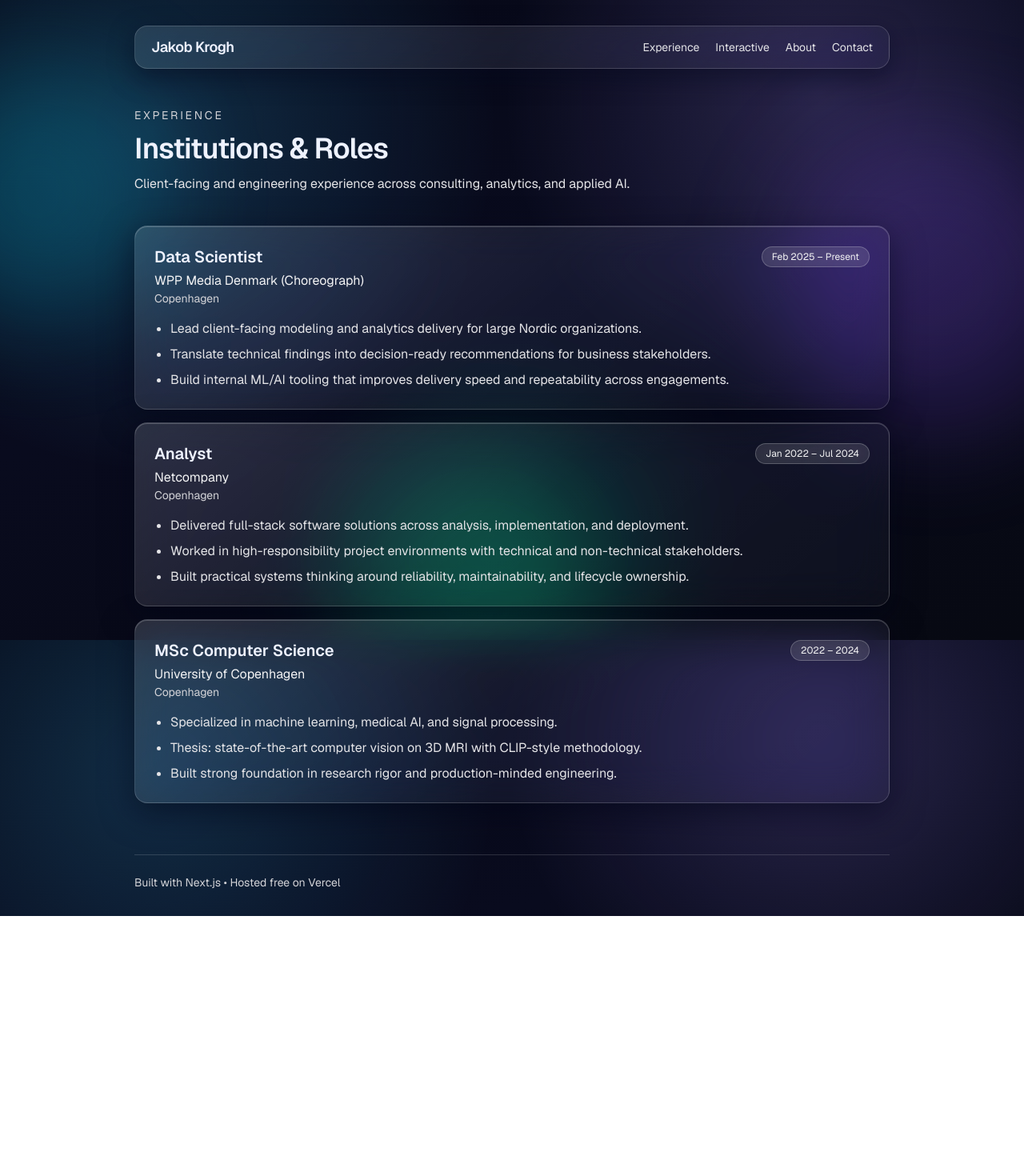
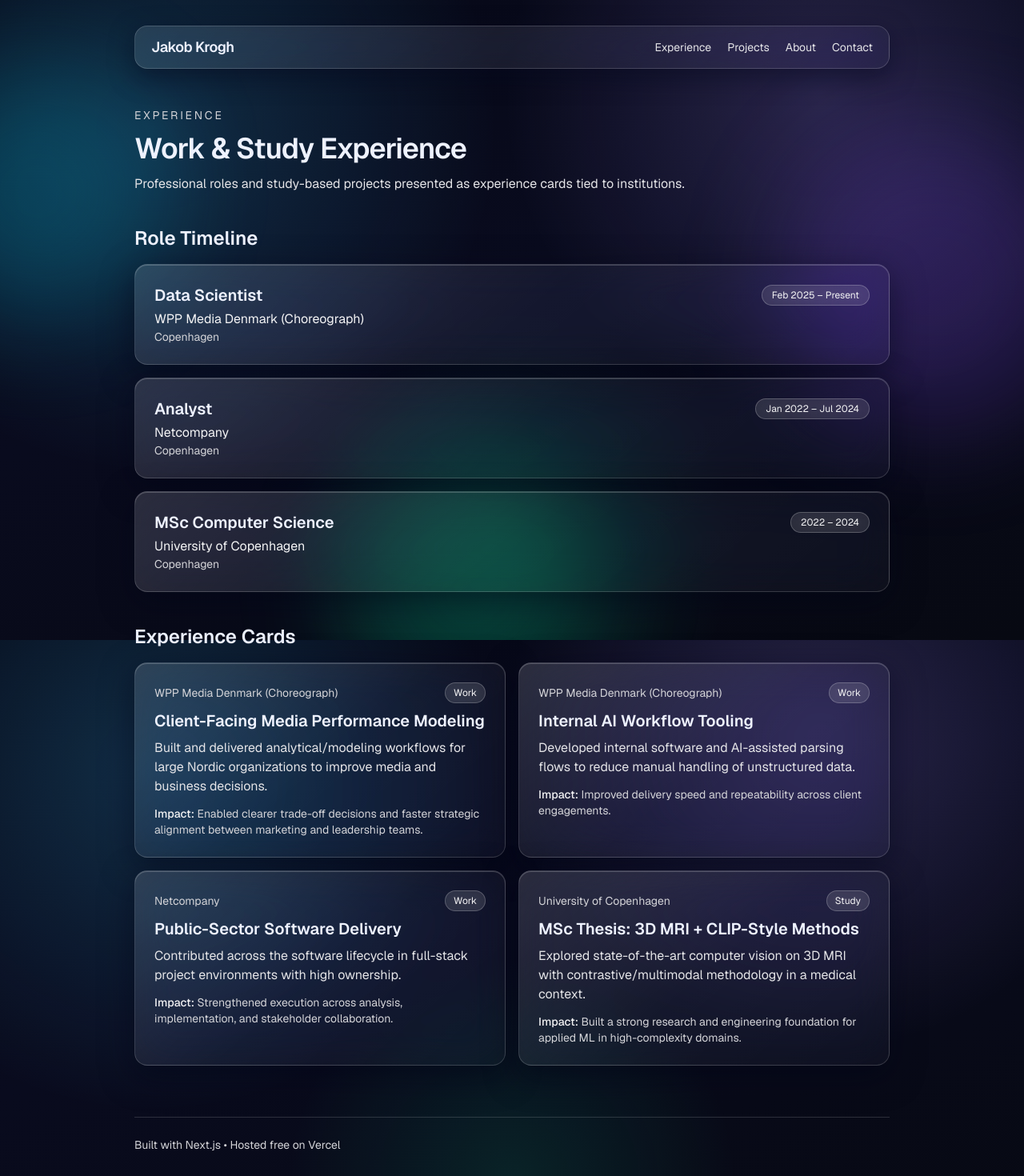
Before and after one commit to jakekrogh/z-portfolio, a Next.js app: page /experience in a window 1280 px wide. Shown: the top 1470 px of the page at 80% size. Before the commit the page ends 1145 px from the top, so only its background shows below. Built offline with nearby package versions, Linux system fonts and the light colour scheme.

Commit message:
refactor: make experience institution-focused and projects interactive-only

```diff
--- a/src/app/experience/page.tsx
+++ b/src/app/experience/page.tsx
@@ -1,17 +1,65 @@
 import { experiences } from "@/data/experience";
+
+type ExperienceProject = {
+  title: string;
+  institution: string;
+  type: "Work" | "Study";
+  summary: string;
+  impact: string;
+};
+
+const experienceProjects: ExperienceProject[] = [
+  {
+    title: "Client-Facing Media Performance Modeling",
+    institution: "WPP Media Denmark (Choreograph)",
+    type: "Work",
+    summary:
+      "Built and delivered analytical/modeling workflows for large Nordic organizations to improve media and business decisions.",
+    impact:
+      "Enabled clearer trade-off decisions and faster strategic alignment between marketing and leadership teams.",
+  },
+  {
+    title: "Internal AI Workflow Tooling",
+    institution: "WPP Media Denmark (Choreograph)",
+    type: "Work",
+    summary:
+      "Developed internal software and AI-assisted parsing flows to reduce manual handling of unstructured data.",
+    impact:
+      "Improved delivery speed and repeatability across client engagements.",
+  },
+  {
+    title: "Public-Sector Software Delivery",
+    institution: "Netcompany",
+    type: "Work",
+    summary:
+      "Contributed across the software lifecycle in full-stack project environments with high ownership.",
+    impact:
+      "Strengthened execution across analysis, implementation, and stakeholder collaboration.",
+  },
+  {
+    title: "MSc Thesis: 3D MRI + CLIP-Style Methods",
+    institution: "University of Copenhagen",
+    type: "Study",
+    summary:
+      "Explored state-of-the-art computer vision on 3D MRI with contrastive/multimodal methodology in a medical context.",
+    impact:
+      "Built a strong research and engineering foundation for applied ML in high-complexity domains.",
+  },
+];
 
 export default function ExperiencePage() {
   return (
     <div className="space-y-10">
       <section className="space-y-3">
         <p className="text-sm uppercase tracking-[0.2em] text-zinc-300">Experience</p>
-        <h1 className="text-4xl font-semibold tracking-tight">Institutions & Roles</h1>
+        <h1 className="text-4xl font-semibold tracking-tight">Work & Study Experience</h1>
         <p className="max-w-3xl text-zinc-200">
-          Client-facing and engineering experience across consulting, analytics, and applied AI.
+          Professional roles and study-based projects presented as experience cards tied to institutions.
         </p>
       </section>
 
       <section className="space-y-4">
+        <h2 className="text-2xl font-semibold">Role Timeline</h2>
         <div className="space-y-4">
           {experiences.map((item) => (
             <article key={`${item.institution}-${item.role}`} className="glass-card p-6">
@@ -21,12 +69,25 @@ export default function ExperiencePage() {
               </div>
               <p className="mt-1 text-zinc-100">{item.institution}</p>
               {item.location && <p className="text-sm text-zinc-300">{item.location}</p>}
+            </article>
+          ))}
+        </div>
+      </section>
 
-              <ul className="mt-4 list-disc space-y-2 pl-5 text-zinc-200">
-                {item.highlights.map((highlight) => (
-                  <li key={highlight}>{highlight}</li>
-                ))}
-              </ul>
+      <section className="space-y-4">
+        <h2 className="text-2xl font-semibold">Experience Cards</h2>
+        <div className="grid gap-4 sm:grid-cols-2">
+          {experienceProjects.map((project) => (
+            <article key={project.title} className="glass-card p-6">
+              <div className="mb-2 flex items-center justify-between gap-3">
+                <p className="text-sm text-zinc-300">{project.institution}</p>
+                <span className="glass-pill px-2.5 py-1 text-xs text-zinc-100">{project.type}</span>
+              </div>
+              <h3 className="text-xl font-semibold">{project.title}</h3>
+              <p className="mt-2 text-zinc-200">{project.summary}</p>
+              <p className="mt-3 text-sm text-zinc-300">
+                <span className="font-medium text-zinc-100">Impact:</span> {project.impact}
+              </p>
             </article>
           ))}
         </div>
--- a/src/app/layout.tsx
+++ b/src/app/layout.tsx
@@ -41,8 +41,8 @@ export default function RootLayout({
               <Link href="/experience" className="transition hover:text-white">
                 Experience
               </Link>
-              <Link href="/interactive" className="transition hover:text-white">
-                Interactive
+              <Link href="/projects" className="transition hover:text-white">
+                Projects
               </Link>
               <Link href="/about" className="transition hover:text-white">
                 About
--- a/src/app/projects/page.tsx
+++ b/src/app/projects/page.tsx
@@ -1,28 +1,27 @@
-import Link from "next/link";
+import NBodyLab from "@/components/n-body-lab";
 
 export default function ProjectsPage() {
   return (
-    <div className="space-y-8">
+    <div className="space-y-10">
       <section className="space-y-3">
         <p className="text-sm uppercase tracking-[0.2em] text-zinc-300">Projects</p>
-        <h1 className="text-4xl font-semibold tracking-tight">Choose a Track</h1>
-        <p className="max-w-2xl text-zinc-200">
-          I split this section into professional experience and interactive physics projects.
+        <h1 className="text-4xl font-semibold tracking-tight">Interactive Physics Projects</h1>
+        <p className="max-w-3xl text-zinc-200">
+          This page is purely for interactive demos. Experience and institution-linked work now live under Experience.
         </p>
       </section>
 
-      <section className="grid gap-4 sm:grid-cols-2">
-        <Link href="/experience" className="glass-card p-6 transition hover:scale-[1.01]">
-          <p className="mb-1 text-sm uppercase tracking-wide text-zinc-300">Track 01</p>
-          <h2 className="text-2xl font-semibold">Work Experience</h2>
-          <p className="mt-2 text-zinc-200">Institutions, roles, and client impact.</p>
-        </Link>
-
-        <Link href="/interactive" className="glass-card p-6 transition hover:scale-[1.01]">
-          <p className="mb-1 text-sm uppercase tracking-wide text-zinc-300">Track 02</p>
-          <h2 className="text-2xl font-semibold">Interactive Projects</h2>
-          <p className="mt-2 text-zinc-200">Physics-based demos with visual polish.</p>
-        </Link>
+      <section className="space-y-4">
+        <article className="space-y-3">
+          <div className="flex items-center justify-between">
+            <h2 className="text-xl font-semibold">N-Body Gravity Sandbox</h2>
+            <span className="glass-pill px-3 py-1 text-xs text-zinc-100">Live</span>
+          </div>
+          <p className="text-zinc-200">
+            Explore emergent orbital behavior with adjustable body count, pause/resume controls, and reseeding.
+          </p>
+          <NBodyLab />
+        </article>
       </section>
     </div>
   );
```
